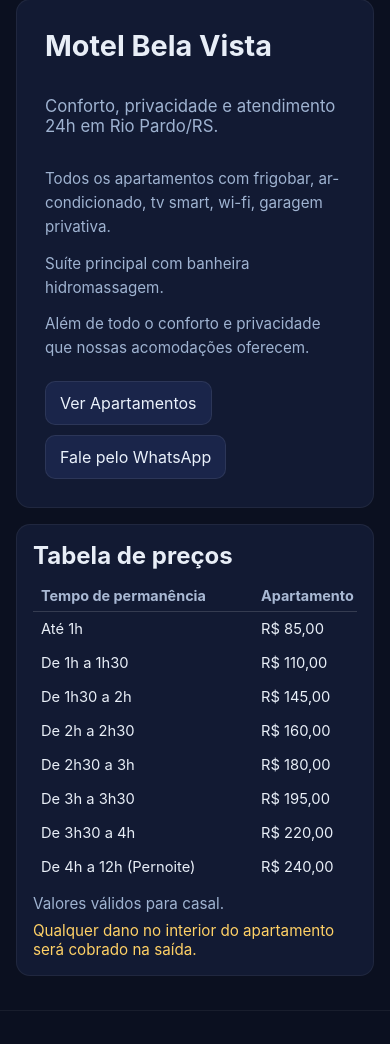
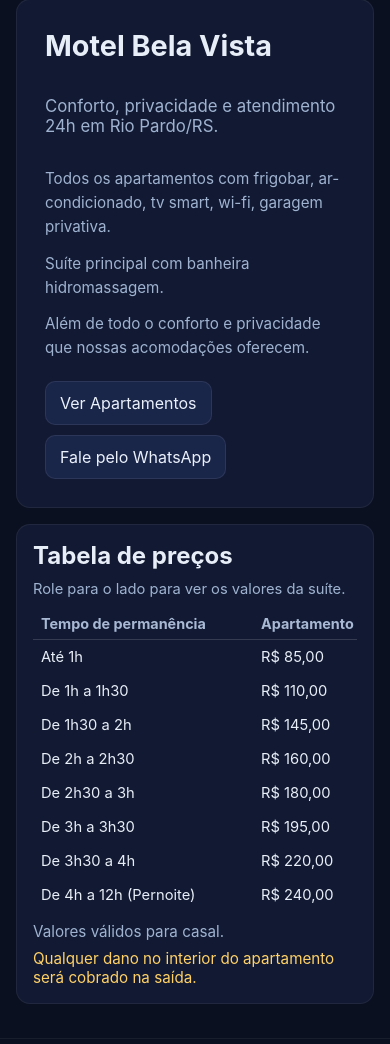
Before and after one commit to douglasherzog/bela-vista-site, a FastAPI app: page / in a window 390 px wide. Shown: the part 314-1358 px from the top of the page. Run offline with FastAPI, Linux system fonts and the light colour scheme; some libraries are stand-ins or nearby versions.

Commit message:
Dica de scroll na tabela (mobile)

```diff
--- a/app/templates/base.html
+++ b/app/templates/base.html
@@ -71,6 +71,7 @@
     .btn:hover{ background:#223062 }
     .badge{ display:inline-block; padding:4px 10px; border-radius:999px; border:1px solid rgba(255,255,255,.12); color:#dbe7fb; background:#14204a; font-size:.85rem }
     .table-wrap{ overflow:auto; -webkit-overflow-scrolling:touch }
+    .scroll-hint{ display:none; margin:0 0 10px; color:var(--muted); font-size:.92rem }
     .price-table{ width:100%; min-width:520px; border-collapse:collapse }
     .price-table th{ position:sticky; top:0; z-index:2; background:var(--card); padding:8px 10px !important; border-bottom:1px solid rgba(255,255,255,.08) !important }
     .price-table td{ padding:10px 10px !important }
@@ -96,6 +97,7 @@
       .logo{ width:42px; height:42px }
       .title{ font-size:1.05rem }
       .subtitle{ font-size:.95rem }
+      .scroll-hint{ display:block }
       .contact-line{ font-size:.92rem; flex-direction:column; align-items:flex-start }
       .contact-line a{ display:block }
       .contact-line .sep{ display:none }
--- a/app/templates/index.html
+++ b/app/templates/index.html
@@ -19,6 +19,7 @@
 
   <div class="card" style="margin-top:16px">
     <h2 style="margin:0 0 10px">Tabela de preços</h2>
+    <div class="scroll-hint">Role para o lado para ver os valores da suíte.</div>
     <div class="table-wrap">
       <table class="price-table">
         <thead>
--- a/app/templates/quartos.html
+++ b/app/templates/quartos.html
@@ -4,6 +4,7 @@
   <h1 style="margin:0 0 12px">Apartamentos</h1>
   <div class="card" style="margin:0 0 16px">
     <h2 style="margin:0 0 10px">Tabela de preços</h2>
+    <div class="scroll-hint">Role para o lado para ver os valores da suíte.</div>
     <div class="table-wrap">
       <table class="price-table">
         <thead>
```
